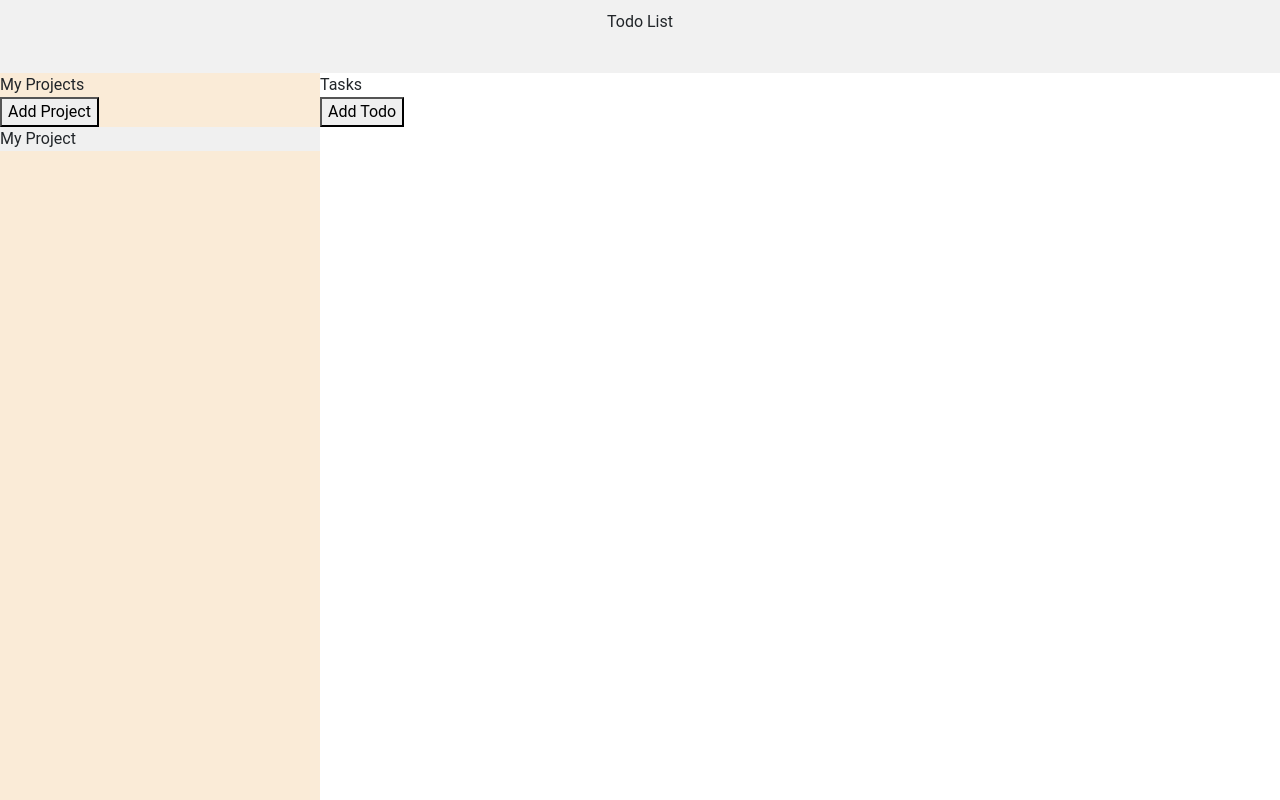
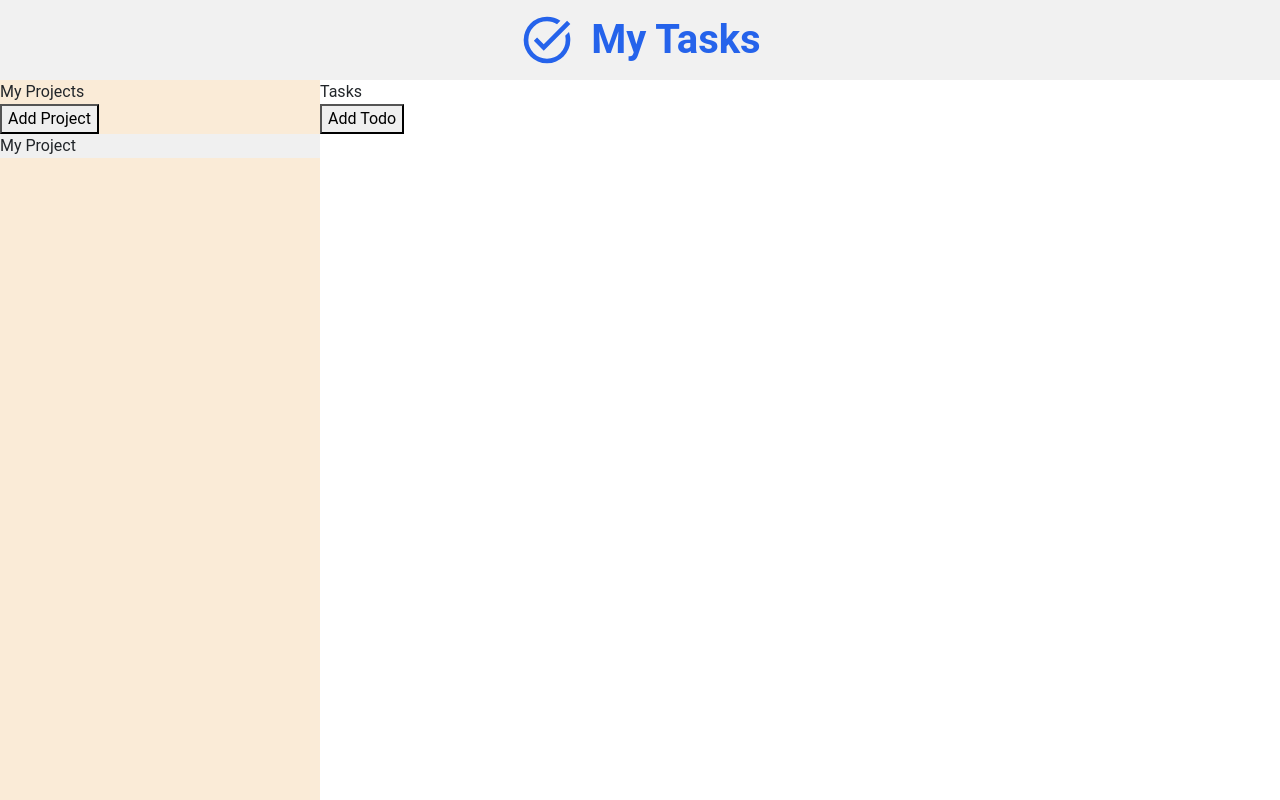
Before and after one commit to janpetallo/odin-my-tasks-app, a website built with webpack: page src/index.html in a window 1280 px wide. Built offline with nearby package versions, Linux system fonts and the light colour scheme.

Commit message:
styled header

```diff
--- a/src/index.html
+++ b/src/index.html
@@ -12,7 +12,8 @@
 <body>
     <div class="app-container">
         <div class="header">
-            <div class="section-name">Todo List</div>
+            <svg xmlns="http://www.w3.org/2000/svg" height="24px" viewBox="0 -960 960 960" width="24px" fill="#e8eaed"><path d="M480-80q-83 0-156-31.5T197-197q-54-54-85.5-127T80-480q0-83 31.5-156T197-763q54-54 127-85.5T480-880q65 0 123 19t107 53l-58 59q-38-24-81-37.5T480-800q-133 0-226.5 93.5T160-480q0 133 93.5 226.5T480-160q133 0 226.5-93.5T800-480q0-18-2-36t-6-35l65-65q11 32 17 66t6 70q0 83-31.5 156T763-197q-54 54-127 85.5T480-80Zm-56-216L254-466l56-56 114 114 400-401 56 56-456 457Z"/></svg>
+            <div class="section-name">My Tasks</div>
         </div>
 
         <div class="projects">
--- a/src/modules/render.js
+++ b/src/modules/render.js
@@ -43,6 +43,7 @@ class Render {
     renderTodoItem(todoItem) {
         const taskDiv = document.createElement('div');
         taskDiv.classList.add('task');
+        taskDiv.classList.add(todoItem.priority);
         taskDiv.innerHTML = todoItem.title + ' - ' + todoItem.dueDate + ' - ' + todoItem.priority;
         this.todoList.appendChild(taskDiv);
     }
--- a/src/styles.css
+++ b/src/styles.css
@@ -1,4 +1,6 @@
-
+:root {
+    --primary-color: #2563eb;
+}
 
 body {
     font-family: "Roboto", sans-serif;
@@ -19,13 +21,30 @@ body {
 
 }
 
+
 .header {
     background-color: #f1f1f1;
     padding: 10px;
     text-align: center;
 
+    color: var(--primary-color);
+
+    font-size: 2.5rem;
+    font-weight: 700;
+
     grid-column: 1 / 3;
 
+    display: flex;
+    justify-content: center;
+    align-items: center;
+    gap: 1rem;
+
+}
+
+.header svg {
+    fill: var(--primary-color);
+    width: 3.5rem;
+    height: 3.5rem;
 }
 
 .projects {
```
Also changed, not shown: src/assets/task_alt_24dp_FILL0_wght400_GRAD0_opsz24.svg (added).
